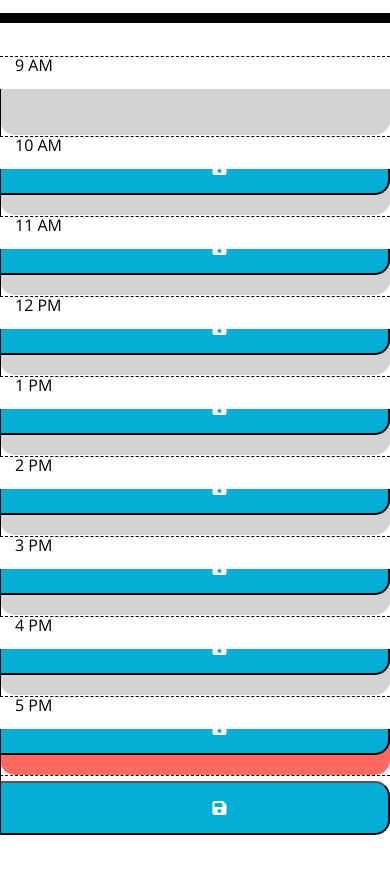
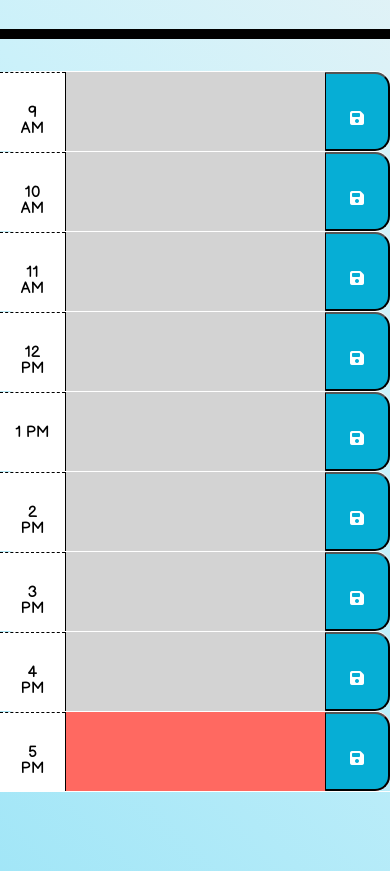
Before and after one commit to acdodd17/work-day-schedule, a plain HTML site: page index.html in a window 390 px wide. Shown: the part 324-1195 px from the top of the page. Drawn offline with nearby package versions, Linux system fonts and the light colour scheme.

Commit message:
final styling

```diff
--- a/index.html
+++ b/index.html
@@ -17,13 +17,21 @@
       href="https://fonts.googleapis.com/css?family=Open+Sans&display=swap"
       rel="stylesheet"
     />
+     <link
+      href="https://fonts.googleapis.com/css2?family=Bebas+Neue&display=swap"
+      rel="stylesheet"
+    />
+    <link
+      href="https://fonts.googleapis.com/css2?family=Balsamiq+Sans&family=Bebas+Neue&display=swap"
+      rel="stylesheet"
+    />
     <link rel="stylesheet" href="style.css" />
     <title>Work Day Scheduler</title>
   </head>
 
   <body>
     <header class="jumbotron">
-      <h1 class="display-3">Work Day Scheduler</h1>
+      <h1 class="display-3 ">Work Day Scheduler</h1>
       <p class="lead">A simple calendar app for scheduling your work day</p>
       <p id="currentDay" class="lead"></p>
     </header>
@@ -31,149 +39,149 @@
       <!-- Timeblocks go here -->
 
       <!-- 9 AM -->
-      <div class="row time-block" id="9">
+      <div class="row time-block align-items-center" id="9">
         <!-- timeblock text -->
-        <div class="col-md-1 d-flex hour">
-          <p >9 AM</p>
+        <div class="col-2 col-md-1 hour">
+          <p>9 AM</p>
         </div>
         <!-- Event text area -->
-        <textarea class="col-xs-6 col-md-10 description">
+        <textarea class="col-8 col-md-10 description">
 
         </textarea>
         <!-- Save event -->
-          <button type="button" class="saveBtn col-md-1">
+          <button type="button" class="saveBtn col-2 col-md-1">
             <i class="fas fa-save"></i>
           </button>
       </div>
 
       <!-- 10 AM -->
-      <div class="row time-block" id="10">
+      <div class="row time-block align-items-center" id="10">
         <!-- timeblock text -->
-        <div class="col-md-1 d-flex hour">
+        <div class="col-2 col-md-1 hour">
           <p>10 AM</p>
         </div>
         <!-- Event text area -->
-        <textarea class="col-xs-6 col-md-10 description">
+        <textarea class="col-8 col-md-10 description">
 
         </textarea>
         <!-- Save event -->
-          <button type="button" class="saveBtn col-md-1">
+          <button type="button" class="saveBtn col-2 col-md-1">
             <i class="fas fa-save"></i>
           </button>
       </div>
 
       <!-- 11 AM -->
-      <div class="row time-block" id="11">
+      <div class="row time-block align-items-center" id="11">
         <!-- timeblock text -->
-        <div class="col-md-1 d-flex hour">
+        <div class="col-2 col-md-1 hour">
           <p>11 AM</p>
         </div>
         <!-- Event text area -->
-        <textarea class="col-xs-6 col-md-10 description">
+        <textarea class="col-8 col-md-10 description">
 
         </textarea>
         <!-- Save event -->
-          <button type="button" class="saveBtn col-md-1">
+          <button type="button" class="saveBtn col-2 col-md-1">
             <i class="fas fa-save"></i>
           </button>
       </div>
 
       <!-- 12 PM -->
-      <div class="row time-block" id="12">
+      <div class="row time-block align-items-center" id="12">
         <!-- timeblock text -->
-        <div class="col-md-1 d-flex hour">
+        <div class="col-2 col-md-1 hour">
           <p>12 PM</p>
         </div>
         <!-- Event text area -->
-        <textarea class="col-xs-6 col-md-10 description">
+        <textarea class="col-8 col-md-10 description">
 
         </textarea>
         <!-- Save event -->
-          <button type="button" class="saveBtn col-md-1">
+          <button type="button" class="saveBtn col-2 col-md-1">
             <i class="fas fa-save"></i>
           </button>
       </div>
 
       <!-- 1 PM -->
-      <div class="row time-block" id="13">
+      <div class="row time-block align-items-center" id="13">
         <!-- timeblock text -->
-        <div class="col-md-1 d-flex hour">
+        <div class="col-2 col-md-1 hour">
           <p>1 PM</p>
         </div>
         <!-- Event text area -->
-        <textarea class="col-xs-6 col-md-10 description">
+        <textarea class="col-8 col-md-10 description">
 
         </textarea>
         <!-- Save event -->
-          <button type="button" class="saveBtn col-md-1">
+          <button type="button" class="saveBtn col-2 col-md-1">
             <i class="fas fa-save"></i>
           </button>
       </div>
 
       <!-- 2 PM -->
-      <div class="row time-block" id="14">
+      <div class="row time-block align-items-center" id="14">
         <!-- timeblock text -->
-        <div class="col-md-1 d-flex hour">
+        <div class="col-2 col-md-1 hour">
           <p>2 PM</p>
         </div>
         <!-- Event text area -->
-        <textarea class="col-xs-6 col-md-10 description">
+        <textarea class="col-8 col-md-10 description">
 
         </textarea>
         <!-- Save event -->
-          <button type="button" class="saveBtn col-md-1">
+          <button type="button" class="saveBtn col-2 col-md-1">
             <i class="fas fa-save"></i>
           </button>
       </div>
 
       <!-- 3 PM -->
-      <div class="row time-block" id="15">
+      <div class="row time-block align-items-center" id="15">
         <!-- timeblock text -->
-        <div class="col-md-1 d-flex hour">
+        <div class="col-2 col-md-1 hour">
           <p>3 PM</p>
         </div>
         <!-- Event text area -->
-        <textarea class="col-xs-6 col-md-10 description">
+        <textarea class="col-8 col-md-10 description">
 
         </textarea>
         <!-- Save event -->
-          <button type="button" class="saveBtn col-md-1">
+          <button type="button" class="saveBtn col-2 col-md-1">
             <i class="fas fa-save"></i>
           </button>
       </div>
 
       <!-- 4 PM -->
-      <div class="row time-block" id="16">
+      <div class="row time-block align-items-center" id="16">
         <!-- timeblock text -->
-        <div class="col-md-1 d-flex hour">
+        <div class="col-2 col-md-1 hour">
           <p>4 PM</p>
         </div>
         <!-- Event text area -->
-        <textarea class="-md-1-xs-6 col-md-10 description">
+        <textarea class="col-8 col-md-10 description">
 
         </textarea>
         <!-- Save event -->
-          <button type="button" class="saveBtn col-md-1">
+          <button type="button" class="saveBtn col-2 col-md-1">
             <i class="fas fa-save"></i>
           </button>
       </div>
 
       <!-- 5 PM -->
-      <div class="row time-block" id="17">
+      <div class="row time-block align-items-center" id="17">
         <!-- timeblock text -->
-        <div class="col-md-1 d-flex hour">
+        <div class="col-2 col-md-1 hour">
           <p>5 PM</p>
         </div>
         <!-- Event text area -->
-        <textarea class="col-xs-6 col-md-10 description">
+        <textarea class="col-8 col-md-10 description">
 
         </textarea>
         <!-- Save event -->
-          <button type="button" class="saveBtn col-md-1">
+          <button type="button" class="saveBtn col-2 col-md-1">
             <i class="fas fa-save"></i>
           </button>
       </div>
-      <div class="row hour"></div>
+      <div class="row"></div>
     </div>
 
     <script src="https://code.jquery.com/jquery-3.4.1.min.js"></script>
--- a/style.css
+++ b/style.css
@@ -1,8 +1,26 @@
 body {
-  font-family: 'Open Sans', sans-serif;
+  font-family: 'Balsamiq Sans', cursive;
   font-size: 16px;
   line-height: 1;
+  background: transparent;
+  background-image: linear-gradient(45deg, #a2e6f7 0%, #cbf1fa 52%, #e7f2f5 90%);
 }
+
+h1 {
+  font-family: 'Bebas Neue', cursive;
+}
+
+#currentDay {
+  font-weight: bold;
+  font-size: 36px;
+}
+
+.container {
+  display: flex;
+  flex-direction: column;
+  justify-content: space-around;
+  background: transparent;
+  }
 
 textarea{
   background: transparent;
@@ -30,11 +48,14 @@ textarea{
   border-radius: 15px;
 }
 
+textarea, .saveBtn, .hour {
+  height: 100%;
+}
 
 .row {
   white-space: pre-wrap;
   height: 80px;
-  border-top: 1px solid white;;
+  border-top: 1px solid white;
 }
 
 .hour {
```
